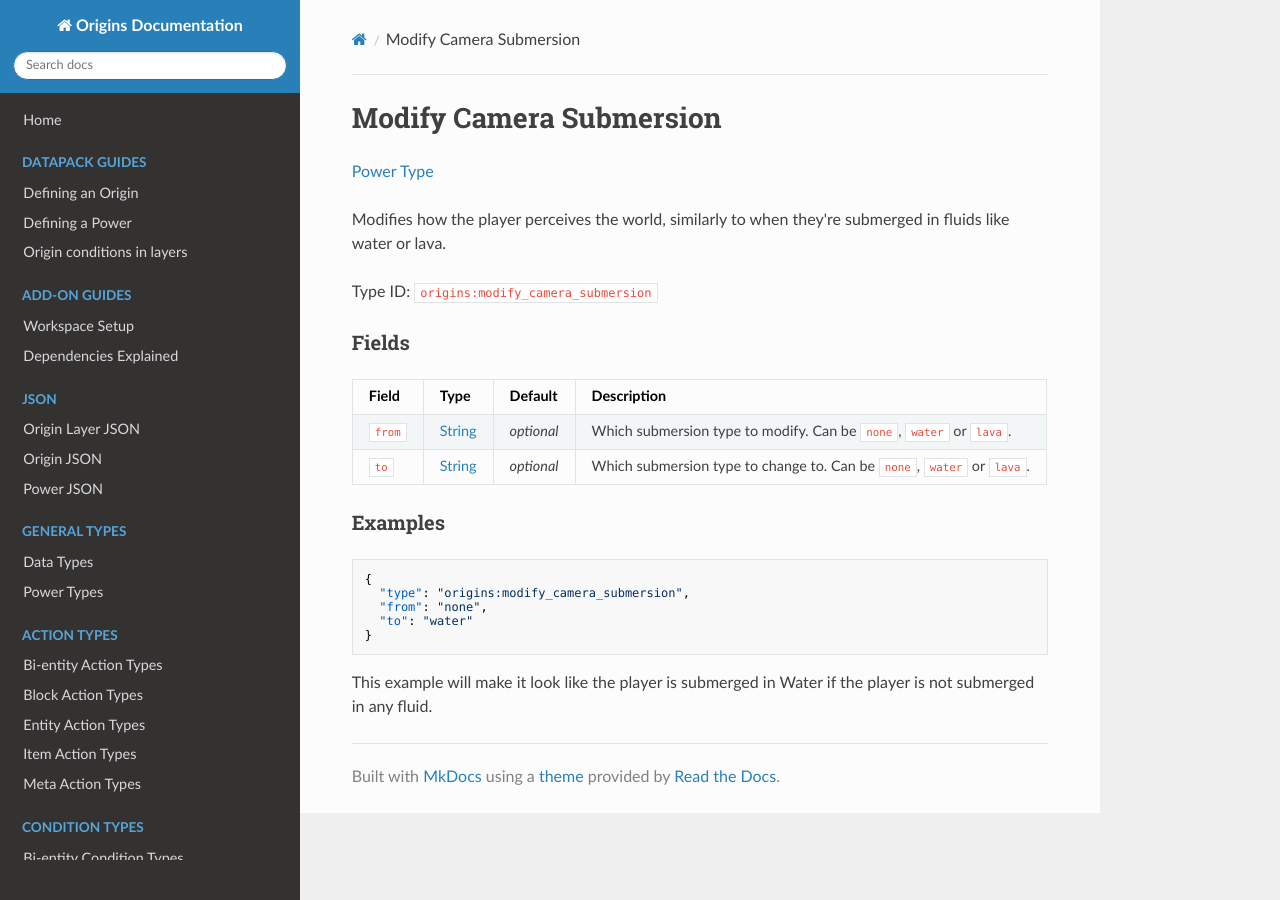
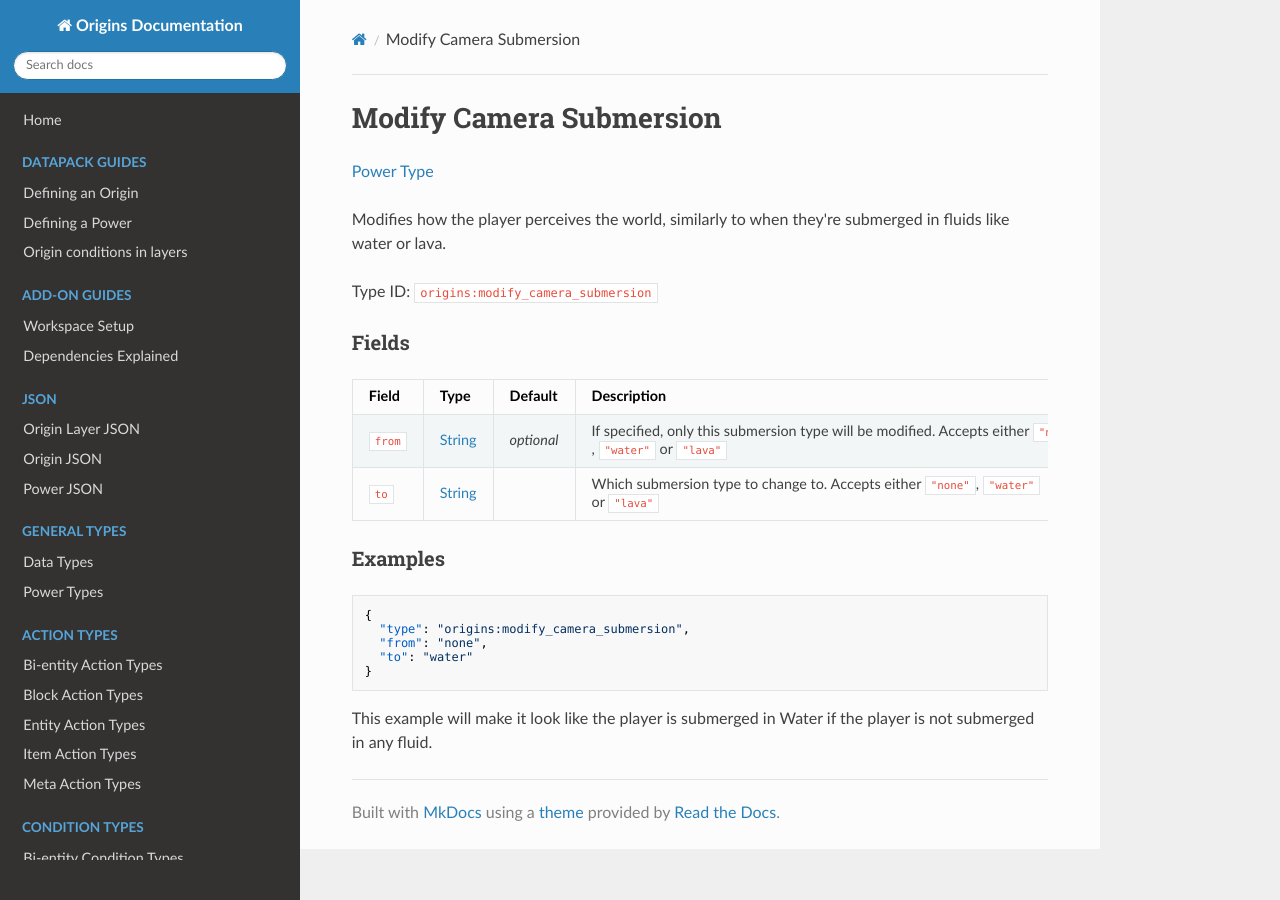
Before and after one commit to apace100/origins-docs, an MkDocs documentation site: the page built from docs/types/power_types/modify_camera_submersion.md, in a window 1280 px wide. Built offline with MkDocs 1.6.1, drawn with Linux system fonts in a browser that asks for light colours; nearby versions of some CDN libraries.

Commit message:
Updated `modify_camera_submersion.md` (Power Types) Changed the description for the `from` and `to` fields in the field table

```diff
--- a/docs/types/power_types/modify_camera_submersion.md
+++ b/docs/types/power_types/modify_camera_submersion.md
@@ -16,8 +16,8 @@ Type ID: `origins:modify_camera_submersion`
 
 Field | Type | Default | Description
 ------|------|---------|-------------
-`from` | [String](../data_types/string.md) | _optional_ | Which submersion type to modify. Can be `none`, `water` or `lava`.
-`to` | [String](../data_types/string.md) | _optional_ | Which submersion type to change to. Can be `none`, `water` or `lava`.
+`from` | [String](../data_types/string.md) | _optional_ | If specified, only this submersion type will be modified. Accepts either `"none"` , `"water"` or `"lava"`
+`to` | [String](../data_types/string.md) | | Which submersion type to change to. Accepts either `"none"`, `"water"` or `"lava"`
 
 
 ### Examples
```
